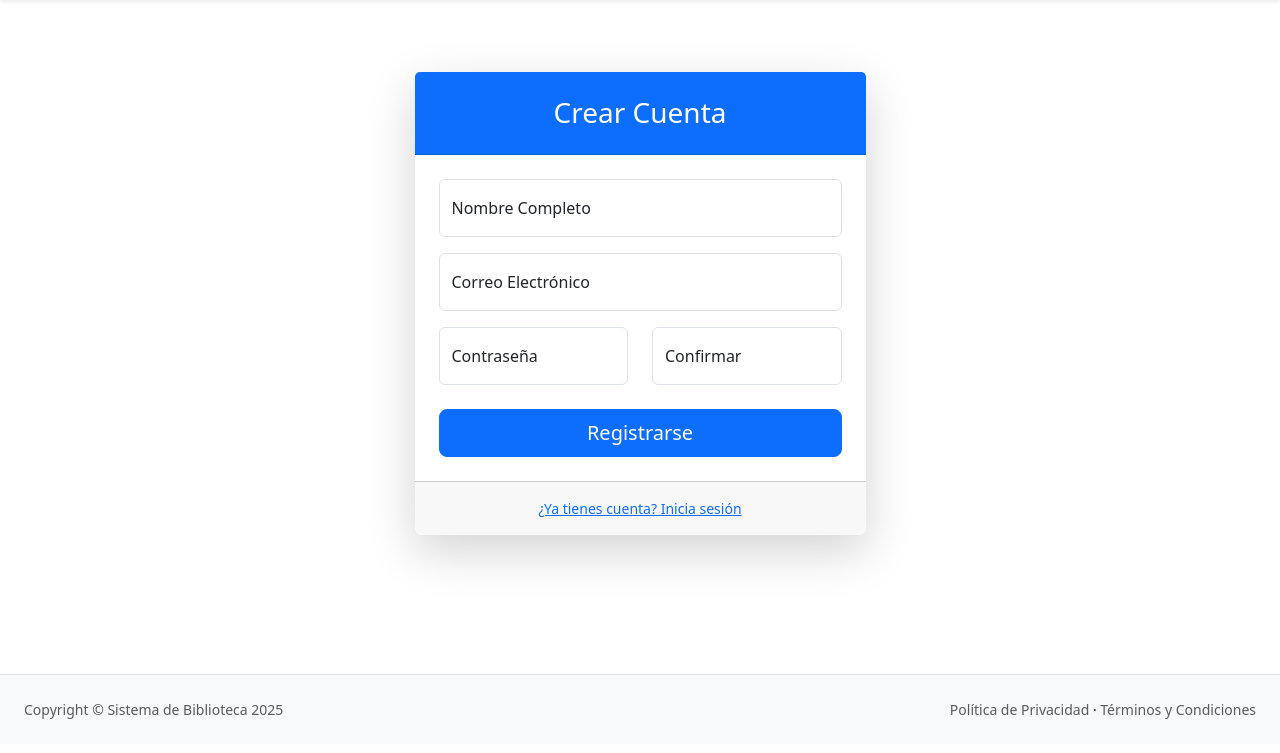
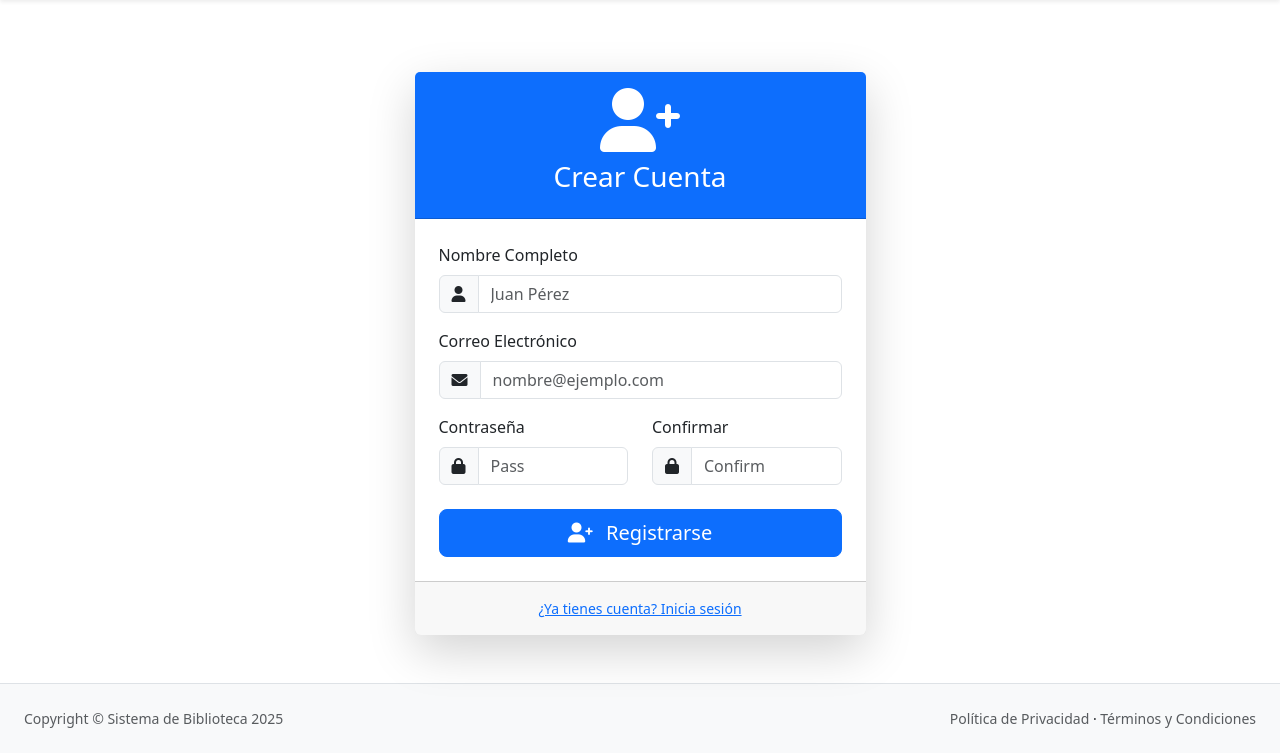
Before and after one commit to naiferrosado/biblioteca, a PHP site: page /views/registro.php in a window 1280 px wide. Shown: the part 56-809 px from the top of the page. Before the commit the page ends 775 px from the top, so only its background shows below. Run offline with PHP 8.4, Linux system fonts and the light colour scheme.

Commit message:
Agregar iconos

```diff
--- a/views/registro.php
+++ b/views/registro.php
@@ -11,6 +11,9 @@ if (isset($_SESSION['user_id'])) {
     <div class="col-md-6 col-lg-5">
         <div class="card shadow-lg border-0 rounded-lg">
             <div class="card-header bg-primary text-white text-center py-3">
+                <div class="mb-2">
+                    <i class="fas fa-user-plus fa-4x"></i>
+                </div>
                 <h3 class="font-weight-light my-2">Crear Cuenta</h3>
             </div>
             <div class="card-body p-4">
@@ -24,33 +27,47 @@ if (isset($_SESSION['user_id'])) {
                 <form action="../controllers/auth.php" method="POST">
                     <input type="hidden" name="accion" value="registrar">
 
-                    <div class="form-floating mb-3">
-                        <input class="form-control" id="inputNombre" type="text" name="nombre" placeholder="Juan Pérez" required />
-                        <label for="inputNombre">Nombre Completo</label>
+                    <div class="mb-3">
+                        <label for="inputNombre" class="form-label">Nombre Completo</label>
+                        <div class="input-group">
+                            <span class="input-group-text"><i class="fas fa-user"></i></span>
+                            <input class="form-control" id="inputNombre" type="text" name="nombre" placeholder="Juan Pérez" required />
+                        </div>
                     </div>
 
-                    <div class="form-floating mb-3">
-                        <input class="form-control" id="inputEmail" type="email" name="email" placeholder="nombre@ejemplo.com" required />
-                        <label for="inputEmail">Correo Electrónico</label>
+                    <div class="mb-3">
+                        <label for="inputEmail" class="form-label">Correo Electrónico</label>
+                        <div class="input-group">
+                            <span class="input-group-text"><i class="fas fa-envelope"></i></span>
+                            <input class="form-control" id="inputEmail" type="email" name="email" placeholder="nombre@ejemplo.com" required />
+                        </div>
                     </div>
 
                     <div class="row mb-3">
                         <div class="col-md-6">
-                            <div class="form-floating mb-3 mb-md-0">
-                                <input class="form-control" id="inputPassword" type="password" name="password" placeholder="Pass" required />
-                                <label for="inputPassword">Contraseña</label>
+                            <div class="mb-3 mb-md-0">
+                                <label for="inputPassword" class="form-label">Contraseña</label>
+                                <div class="input-group">
+                                    <span class="input-group-text"><i class="fas fa-lock"></i></span>
+                                    <input class="form-control" id="inputPassword" type="password" name="password" placeholder="Pass" required />
+                                </div>
                             </div>
                         </div>
                         <div class="col-md-6">
-                            <div class="form-floating mb-3 mb-md-0">
-                                <input class="form-control" id="inputPasswordConfirm" type="password" name="password_confirm" placeholder="Confirm" required />
-                                <label for="inputPasswordConfirm">Confirmar</label>
+                            <div class="mb-3 mb-md-0">
+                                <label for="inputPasswordConfirm" class="form-label">Confirmar</label>
+                                <div class="input-group">
+                                    <span class="input-group-text"><i class="fas fa-lock"></i></span>
+                                    <input class="form-control" id="inputPasswordConfirm" type="password" name="password_confirm" placeholder="Confirm" required />
+                                </div>
                             </div>
                         </div>
                     </div>
 
                     <div class="d-grid gap-2 mt-4">
-                        <button class="btn btn-primary btn-lg" type="submit">Registrarse</button>
+                        <button class="btn btn-primary btn-lg" type="submit">
+                            <i class="fas fa-user-plus me-2"></i> Registrarse
+                        </button>
                     </div>
                 </form>
             </div>
```
Also changed, not shown: views/login.php (+18 -7 lines), assets/img/usuarios/user_2_1764724189.jpg (added).
